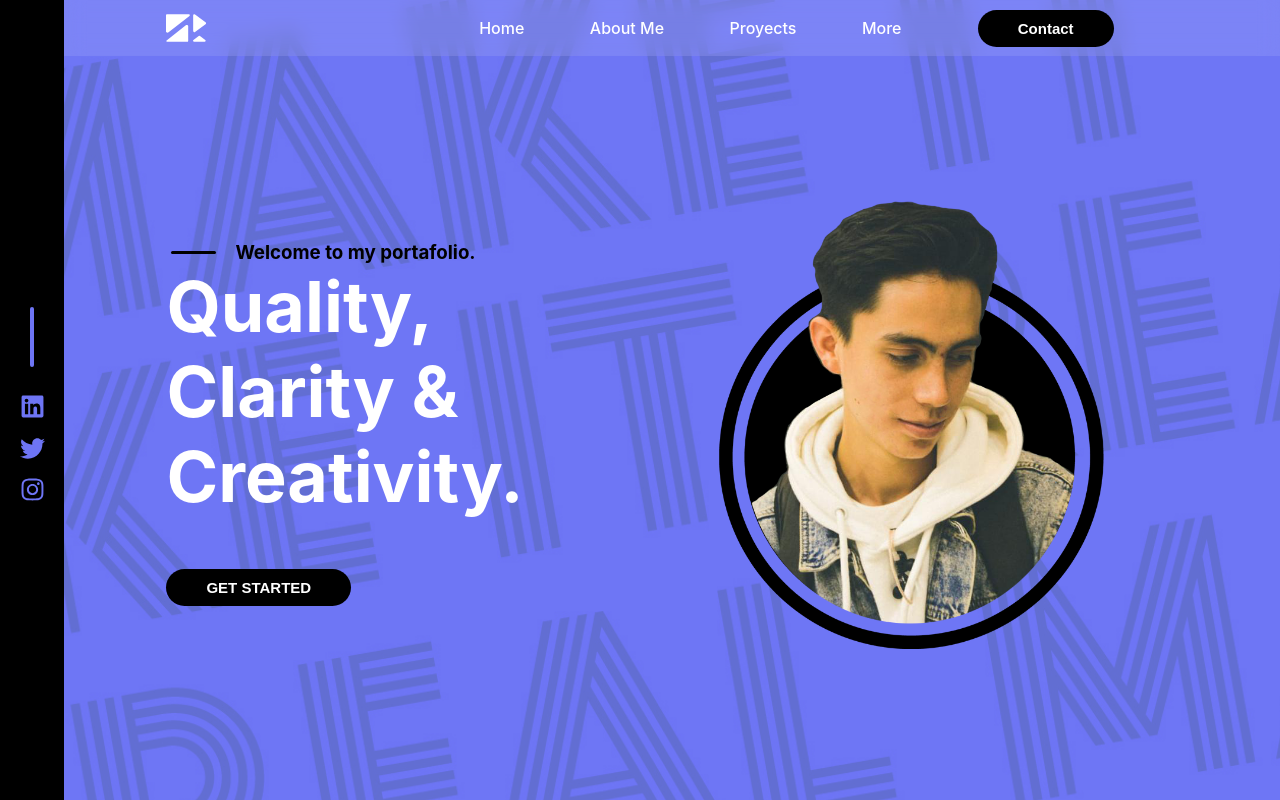
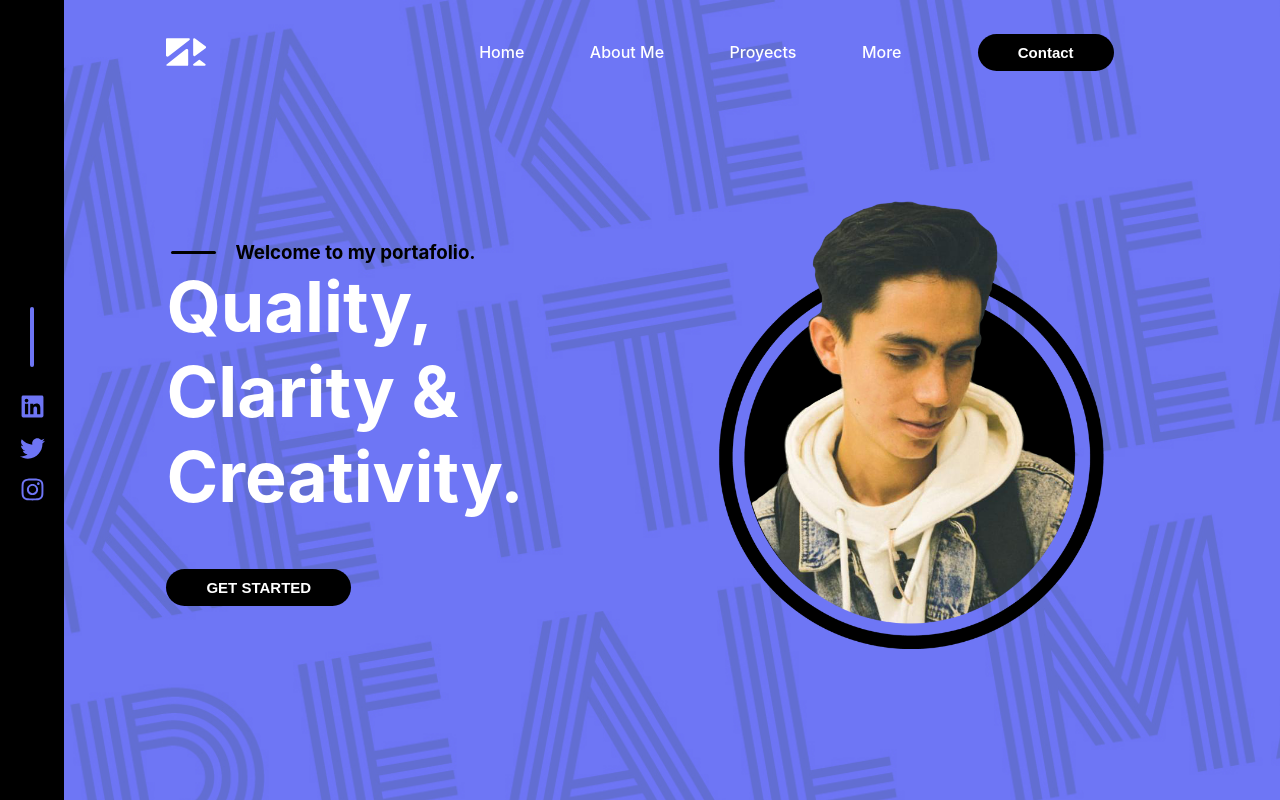
Before and after one commit to Sergiorodp/Sergio_Rodriguez, a Next.js app: page / in a window 1280 px wide. Built offline with nearby package versions, Linux system fonts and the light colour scheme.

Commit message:
restructure html, and added footer - without text

```diff
--- a/components/Layout/index.js
+++ b/components/Layout/index.js
@@ -29,18 +29,21 @@ export default function Layout({ children,tittle,navRef }){
                 <link rel="icon" href="/minilogo.ico" />
 
             </Head>
+
+            <nav className = {styles.navigationContainer} ref = {back}><Nav/></nav>
+
+            <Lateral/>
+
             <main className={styles.main}>
-                <nav className = {styles.navigationContainer} ref = {back}><Nav/></nav>
-                <Lateral/>
                 <div className = {styles.contextContainer}>
                     {children}
                 </div>
             </main>
 
-            {/*
-      <footer className={styles.footer}>
-        <p> Powered by Sergio Rodriguez</p>
-      </footer> */}
+
+            <footer className={styles.footer}>
+                <p> Powered by Sergio Rodriguez</p>
+            </footer>
 
         </div>
     )
--- a/pages/index.js
+++ b/pages/index.js
@@ -9,8 +9,6 @@ import { Selected } from '../components/nav/index'
 import Principal from '../sections/main/main'
 import AboutMe from '../sections/aboutMe/about'
 
-const {menuRef} = ref()
-
 function ref(){
   const menuRef = []
   for (let i = 0; i < 4 ; i++){
@@ -19,6 +17,7 @@ function ref(){
   return {menuRef}
 }
 
+const {menuRef} = ref()
 
 function Near(){
   const menuNear = []
@@ -46,11 +45,13 @@ export default function Home() {
 
 
   return (
-    <Layout>
-      <section className = {styles.contextMainContainer}>
-        <Principal/>
-        <AboutMe/>
-      </section>
-    </Layout>
+    <div className = {styles.contextMainContainer}>
+      <Layout>
+        <section >
+          <Principal/>
+          <AboutMe/>
+          </section>
+      </Layout>
+    </div>
   )
 }
--- a/sections/main/main.js
+++ b/sections/main/main.js
@@ -16,18 +16,18 @@ const bloques = createRef()
 
 export default function Principal(){
 
-    const nearBlur = useNearScreen({ externalRef : bloques, distance : .5})
+    const nearBlur = useNearScreen({ externalRef : bloques, distance : 1})
 
     useEffect(()=>{
-        Blur({ inScreen : nearBlur.isNearScreen})
-        padding(nearBlur.isNearScreen)
+        Blur({ inScreen : !nearBlur.isNearScreen})
+        padding(!nearBlur.isNearScreen)
     },[nearBlur.isNearScreen])
 
     return(
         <>
             <div className = {fondo.mainSectionContainer}>
                 {/* <SvgMain width = '1700px'/> */}
-                <div className = "principal-content-container">
+                <section className = "principal-content-container" ref = {bloques}>
                     <div className = "tittle-container">
                         <div>
                         <div className = 'subtitle-container'>
@@ -47,9 +47,9 @@ export default function Principal(){
                     <div className = "card-info-container">
                         <img className = "foto" src = '/circleMe.png' alt = 'photo'/>
                     </div>
-                </div>
-                <secction className = "features-container">
-                    <div ref = {bloques}>
+                </section>
+                <section className = "features-container">
+                    <div >
                         <Bloque
                         cl = {'initial'}
                         color = {colorsShy.white}
@@ -76,7 +76,7 @@ export default function Principal(){
                             {/* <p>Hola como esta</p> */}
                         </Bloque>
                         </div>
-                    </secction>
+                    </section>
             </div>
             <style jsx>{styles}</style>
         </>
--- a/styles/Home.module.css
+++ b/styles/Home.module.css
@@ -26,6 +26,7 @@
  .backNav{
   background: rgb(255, 255, 255,.1);
   backdrop-filter: blur(10px);
+  /* background: black; */
  }
 
  .contextContainer{
@@ -49,7 +50,8 @@
 .footer {
   width: 100%;
   height: 100px;
-  border-top: 1px solid #eaeaea;
+  background: rgb(110, 118, 245);
+  /* border-top: 1px solid #eaeaea; */
   display: flex;
   justify-content: center;
   align-items: center;
@@ -84,8 +86,5 @@
 
 
 @media (max-width: 600px) {
-  /* .grid {
-    width: 100%;
-    flex-direction: column;
-  } */
+
 }
--- a/styles/context.module.css
+++ b/styles/context.module.css
@@ -1,18 +1,16 @@
 .contextMainContainer{
     z-index: 100;
     width: 100%;
-    overflow-y: scroll;
     height: 100vh;
     display: block;
     /* flex-direction: column; */
     overflow-y: scroll;
+    overflow-x: hidden;
     scroll-behavior: smooth;
 }
 
 .contextMainContainer::-webkit-scrollbar{
-    z-index: 100;
     width: 8px;
-    border-radius: 100px;
     background: rgb(102, 102, 102,.25);
 }
 
```
